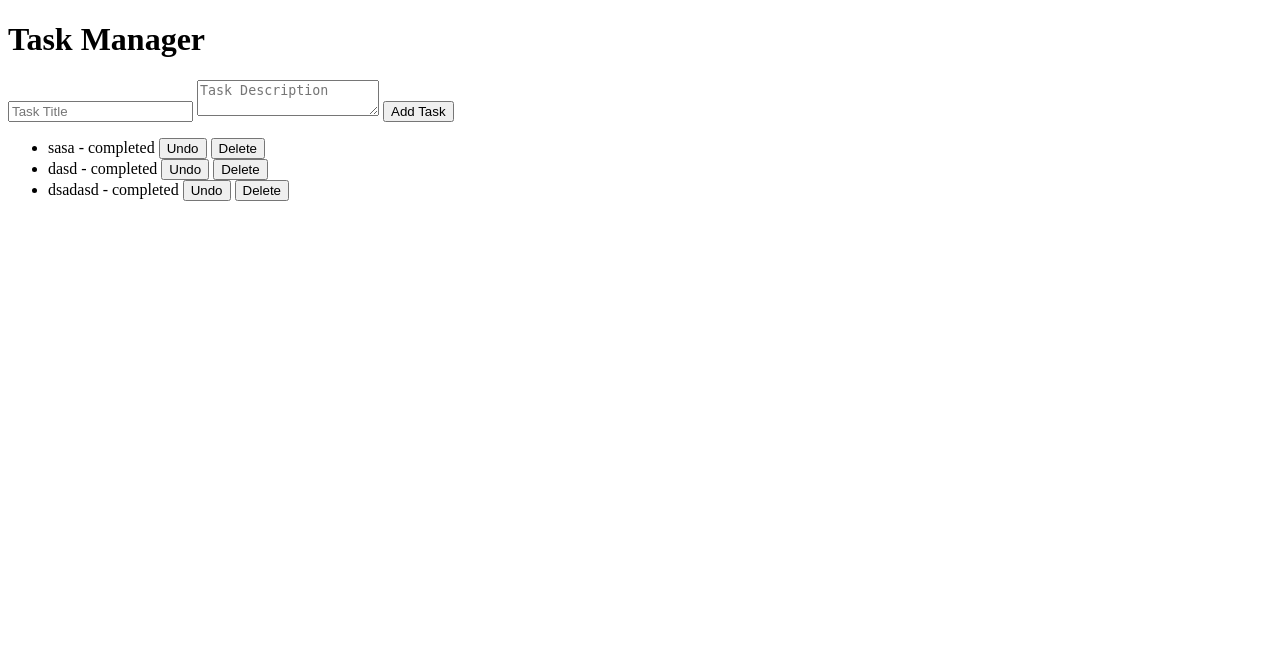
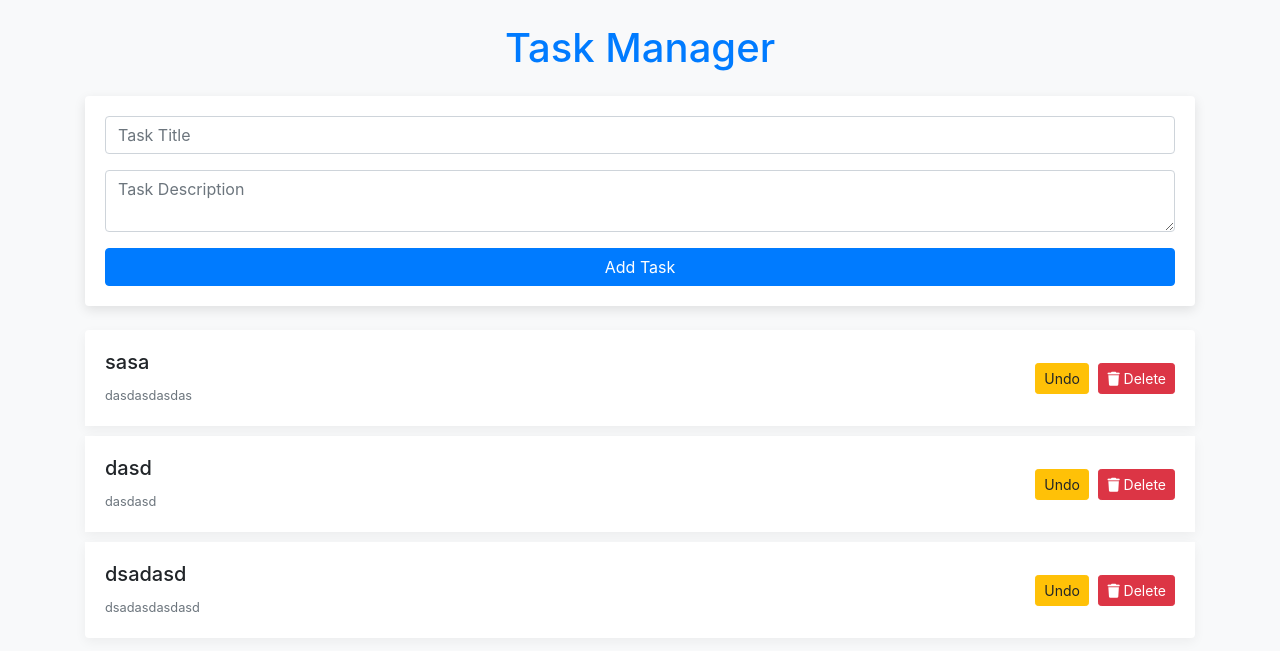
Before and after one commit to Samandar2005/Task-Manager, a Flask app: page / in a window 1280 px wide. Shown: the top 651 px of the page. Run offline with Flask 3, Linux system fonts and the light colour scheme; some libraries are stand-ins or nearby versions.

Commit message:
Add css and js code

```diff
--- a/config.py
+++ b/config.py
@@ -1,4 +1,5 @@
 import os
+
 
 class Config:
     SQLALCHEMY_DATABASE_URI = os.getenv("DATABASE_URL", "sqlite:///tasks.db")  # SQLite uchun
--- a/templates/index.html
+++ b/templates/index.html
@@ -4,27 +4,53 @@
     <meta charset="UTF-8">
     <meta name="viewport" content="width=device-width, initial-scale=1.0">
     <title>Task Manager</title>
+    <link href="https://cdnjs.cloudflare.com/ajax/libs/font-awesome/6.0.0-beta3/css/all.min.css" rel="stylesheet">
+    <link href="https://stackpath.bootstrapcdn.com/bootstrap/4.5.2/css/bootstrap.min.css" rel="stylesheet">
+    <link rel="stylesheet" href="style.css">
 </head>
 <body>
-    <h1>Task Manager</h1>
-    <form action="/add" method="POST">
-        <input type="text" name="title" placeholder="Task Title" required>
-        <textarea name="description" placeholder="Task Description"></textarea>
-        <button type="submit">Add Task</button>
+    <div class="container my-4">
+        <h1 class="text-center">Task Manager</h1>
+        <div class="card mt-4">
+            <div class="card-body">
+                <form action="/add" method="POST" id="taskForm">
+                    <div class="form-group">
+                        <input type="text" class="form-control" name="title" placeholder="Task Title" required>
+                    </div>
+                    <div class="form-group">
+                        <textarea class="form-control" name="description" placeholder="Task Description"></textarea>
+                    </div>
+                    <button type="submit" class="btn btn-primary btn-block">Add Task</button>
                 </form>
+            </div>
+        </div>
 
-    <ul>
+        <ul class="list-group mt-4">
             {% for task in tasks %}
-            <li>
-                {{ task.title }} - {{ task.status }}
-                <form action="/update/{{ task.id }}" method="POST" style="display:inline;">
-                    <button type="submit">{{ 'Complete' if task.status == 'pending' else 'Undo' }}</button>
+            <li class="list-group-item d-flex justify-content-between align-items-center">
+                <div>
+                    <h5>{{ task.title }}</h5>
+                    <small class="text-muted">{{ task.description }}</small>
+                </div>
+                <div class="buttons">
+                    <form action="/update/{{ task.id }}" method="POST" onsubmit="return confirmComplete('{{ task.title }}')">
+                        <button type="submit" class="btn btn-sm {{ 'btn-success' if task.status == 'pending' else 'btn-warning' }}">
+                            {{ 'Complete' if task.status == 'pending' else 'Undo' }}
+                        </button>
                     </form>
-                <form action="/delete/{{ task.id }}" method="GET" style="display:inline;">
-                    <button type="submit">Delete</button>
+                    <form action="/delete/{{ task.id }}" method="GET" onsubmit="return confirmDelete('{{ task.title }}')">
+                        <button type="submit" class="btn btn-sm btn-danger">
+                            <i class="fas fa-trash"></i> Delete
+                        </button>
                     </form>
+                </div>
             </li>
             {% endfor %}
         </ul>
+    </div>
+
+    <script src="https://code.jquery.com/jquery-3.5.1.min.js"></script>
+    <script src="https://stackpath.bootstrapcdn.com/bootstrap/4.5.2/js/bootstrap.bundle.min.js"></script>
+    <script src="script.js"></script>
 </body>
 </html>
--- /dev/null
+++ b/templates/script.js
@@ -0,0 +1,7 @@
+function confirmComplete(taskTitle) {
+    return confirm(`Are you sure you want to mark "${taskTitle}" as completed?`);
+}
+
+function confirmDelete(taskTitle) {
+    return confirm(`Are you sure you want to delete "${taskTitle}"?`);
+}
--- /dev/null
+++ b/templates/style.css
@@ -0,0 +1,32 @@
+body {
+    background-color: #f8f9fa;
+}
+
+h1 {
+    color: #007bff;
+}
+
+.card {
+    border: none;
+    box-shadow: 0px 4px 12px rgba(0, 0, 0, 0.1);
+}
+
+.list-group-item {
+    border: none;
+    padding: 20px;
+    margin-bottom: 10px;
+    box-shadow: 0px 4px 12px rgba(0, 0, 0, 0.05);
+    transition: 0.2s ease-in-out;
+}
+
+.list-group-item:hover {
+    transform: translateY(-2px);
+}
+
+.buttons button {
+    margin-left: 5px;
+}
+
+.buttons form {
+    display: inline;
+}
```
Also changed, not shown: 1 other file. Lines whose indentation alone changed are shown as unchanged.
